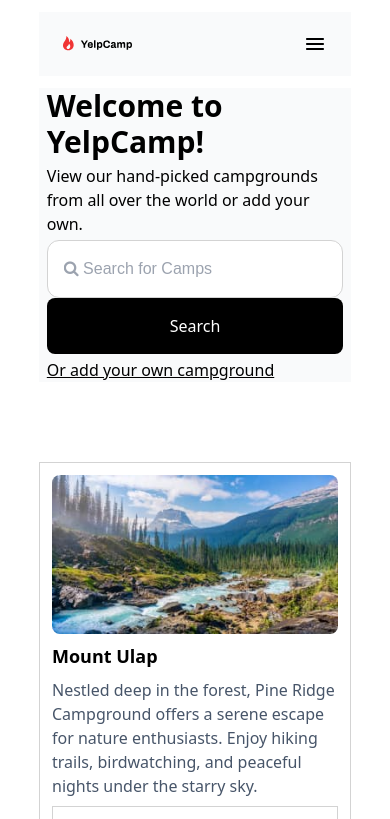
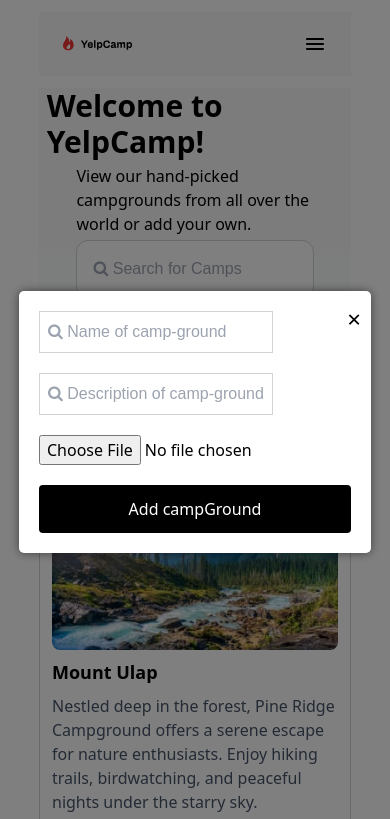
Before and after one commit to Ucheq/YelpCamp_Project, a website: page src/searchpage.html in a window 390 px wide. Both pictures are taken after a click on the element "Or add your own campground". Shown: the top 819 px of the page. Drawn offline with Linux system fonts and the light colour scheme.

Commit message:
added forms to add camp detais and reviews

```diff
--- a/src/input.css
+++ b/src/input.css
@@ -9,6 +9,37 @@
     z-index: 1;
 }
 
+.popup {
+  display: none;
+  position: fixed;
+  top: 0;
+  left: 0;
+  width: 100%;
+  height: 100%;
+  background-color: rgba(0, 0, 0, 0.5);
+  z-index: 1;
+}
+
+/* Styles for the popup content */
+.popup-content {
+  background-color: white;
+  position: absolute;
+  top: 50%;
+  left: 50%;
+  transform: translate(-50%, -50%);
+  padding: 20px;
+  border-radius: 5px;
+  box-shadow: 0px 0px 10px 0px rgba(0, 0, 0, 0.5);
+}
+
+/* Style for the close button (X) */
+.close-button {
+  position: absolute;
+  top: 10px;
+  right: 10px;
+  cursor: pointer;
+  font-size: 24px;
+}
 /* .custom-transform-origin {
   transform-origin: 100% 0%;
 } */
--- a/src/search.js
+++ b/src/search.js
@@ -151,7 +151,44 @@ searchBtn.addEventListener('click', () => {
   });
 
 
+const popup = document.querySelector('#popupContainer');
+const openPopupButton = document.querySelector('#addDetails');
+const closePopupButton = document.querySelector('#closePopupButton');
+const submitNewDetails = document.querySelector('#addCamp');
 
+function openPopup() {
+  popup.style.display = 'block';
+}
+
+function closePopup() {
+  popup.style.display = 'none';
+}
+
+openPopupButton.addEventListener('click', openPopup);
+closePopupButton.addEventListener('click', closePopup);
+
+window.addEventListener('click', (event) => {
+  if (event.target === popup) {
+      closePopup();
+  }
+});
+submitNewDetails.addEventListener('click', (e) => {
+  e.preventDefault();
+
+  const nameDetails = document.querySelector('#nameOfCampGround').value;
+  const descriptionDetails = document.querySelector('#description').value;
+  const imageDetails = document.querySelector('#imageOfCampGround').value;
+
+  const newDetail = {
+      name: nameDetails,
+      description: descriptionDetails,
+      image: imageDetails,
+      button: "View Campground"
+  };
+
+  campGrounds.unshift(newDetail);
+  renderCards(campGrounds);
+});
 
 
 
--- a/src/searchpage.html
+++ b/src/searchpage.html
@@ -32,13 +32,13 @@
         <div class="bg-gray-50 p-0 md:p-10 lg:p-10 flex justify-center items-center md:justify-start lg:justify-start lg:items-center ">
            <!-- Search Page Welcome card -->
             <div class="w-[95%] md:w-9/12 lg:w-1/4 grid grid-flow-row gap-1 ">
-                <h1 class="text-3xl font-bold">Welcome to YelpCamp!</h1>
-                <p class="">View our hand-picked campgrounds from all over the world or add your own.</p>
-                <div class="lg:flex flex-row gap-5">
-                    <input class="input p-4 w-full lg:w-48 md:w-32 rounded-xl" type="text" placeholder="&#xF002; Search for Camps" style="font-family:Arial, FontAwesome" />
+                <h1 class="text-3xl font-bold lg:w-full md:w-4/5 lg:mx-0 mx-auto">Welcome to YelpCamp!</h1>
+                <p class="lg:w-full w-4/5 lg:mx-0 mx-auto">View our hand-picked campgrounds from all over the world or add your own.</p>
+                <div class="lg:w-full w-4/5 lg:mx-0 mx-auto lg:flex flex-row gap-5">
+                    <input class="input p-4 w-full lg:w-48 md:w-32 rounded-xl lg:mb-0 mb-4" type="text" placeholder="&#xF002; Search for Camps" style="font-family:Arial, FontAwesome" />
                     <button id="btn" class=" bg-black md:w-32 lg:w-32 w-full text-white p-4 rounded-lg" type="button">Search</button>
                 </div>
-                <p class="underline cursor-pointer">Or add your own campground</p>
+                <p class="underline cursor-pointer lg:w-full w-4/5 lg:mx-0 mx-auto" id="addDetails">Or add your own campground</p>
             </div>
             <!-- <img src="/Assets/Chat Bubble.svg" alt="ghb"/> -->
         </div>
@@ -46,6 +46,18 @@
         <div id="card-container" class="grid sm:grid-cols-1 md:grid-cols-2 lg:grid-cols-3 w-full gap-5 mt-20">
         </div>
 
+        <!-- div for popup to add card -->
+        <div id="popupContainer" class="popup">
+            <div class="popup-content">
+                <span class="close-button" id="closePopupButton">&times;</span>
+                <div class="flex flex-col">
+                    <input class="input p-2 mb-5 border-b-2 w-3/4 md:w-38 " placeholder="&#xF002; Name of camp-ground" style="font-family:Arial, FontAwesome" type="text" id="nameOfCampGround"/>
+                    <input class="input p-2 mb-5 border-b-2 w-3/4 md:w-38 " type="text" placeholder="&#xF002; Description of camp-ground" style="font-family:Arial, FontAwesome" id="description">
+                    <input type="file" id="imageOfCampGround" class="mb-5 ">
+                    <button id="addCamp" type="button" class="bg-black text-white rounded p-3">Add campGround</button>
+                </div>
+            </div>
+        </div>
         <div>
             <img src="../Assets/Logo.svg" alt="logo" class="mt-16">
         </div>
```
Also changed, not shown: src/index.html (+2 -2 lines), dist/output.css.
